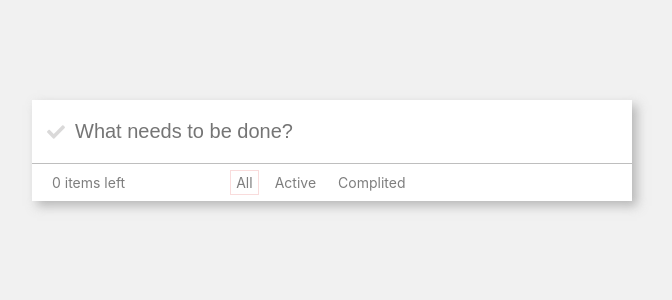
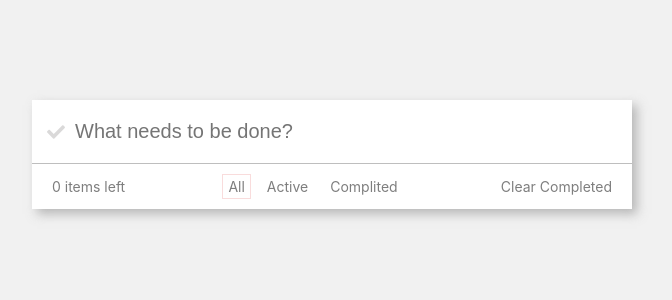
Before and after one commit to seokatrin/Todos, a React (Create React App) app in the folder todos/: page / in a window 1280 px wide. Shown: the top 300 px of the page, without its empty margins (308-980 px from the left). Built offline with nearby package versions, Linux system fonts and the light colour scheme.

Commit message:
create DeleteAllCompletedTAskBtn.jsx

```diff
--- a/todos/src/Components/Categories.jsx
+++ b/todos/src/Components/Categories.jsx
@@ -1,4 +1,5 @@
 import React from "react";
+import DeleteAllCompletedTaskBtn from "./DeleteAllCompletedTaskBtn";
 
 const Categories = (props) => {
   const items = props.items;
@@ -18,7 +19,10 @@ const Categories = (props) => {
   return (
     <div className="categories">
       <p>{`${items} ${items === 1 ? "item" : "items"} left`}</p>
+      <div>
       {categories}
+      </div>
+      <DeleteAllCompletedTaskBtn />
     </div>
   );
 };
--- /dev/null
+++ b/todos/src/Components/DeleteAllCompletedTaskBtn.jsx
@@ -0,0 +1,9 @@
+import React from "react";
+
+const DeleteAllCompletedTaskBtn = () => {
+    return <div className="deleteCompletedBtn">
+        Clear Completed
+    </div>
+}
+
+export default DeleteAllCompletedTaskBtn;
--- a/todos/src/Components/styles.css
+++ b/todos/src/Components/styles.css
@@ -64,24 +64,31 @@
 }
 .categories {
     display: flex;
+    justify-content: space-between;
     align-items: center;
     font-size: 14px;
     color: rgb(126, 126, 126);
+    padding: 0 20px;
 }
 .categories span{
     display: inline-block;
     margin: 0 5px;
     padding: 3px 5px;
-    border: 1px solid rgb(223, 79, 79, 0)
+    border: 1px solid rgb(223, 79, 79, 0);
+    cursor: pointer;
 }
 span.active,
 .categories span:hover{
     border: 1px solid rgb(223, 79, 79, 0.2)
 }
-.categories p{
-    margin:  10px 100px 10px 20px;
-}
 .complited{
     color: rgb(172, 169, 169);
     text-decoration: line-through;
 }
+.deleteCompletedBtn{
+    cursor: pointer;
+
+}
+.deleteCompletedBtn:hover{
+    border-bottom: 1px solid rgb(126, 126, 126, 0.5);
+}
```
